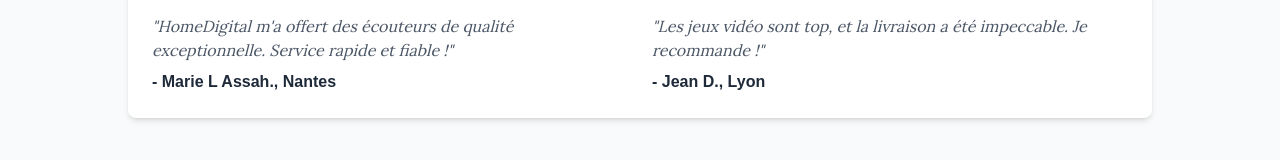
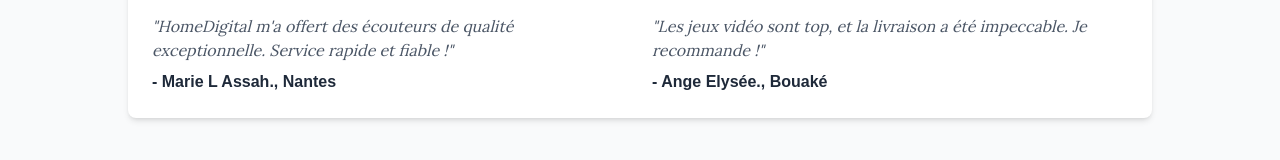
Before and after one commit to benjaminassah328-lgtm/home-digital, a Next.js app: page /Apropos in a window 1280 px wide. Shown: the part 1310-1470 px from the top of the page. Built offline with nearby package versions, Linux system fonts and the light colour scheme.

Commit message:
Mis à jour de la page A propos de la section temoignage2

```diff
--- a/components/APropos/Infos.tsx
+++ b/components/APropos/Infos.tsx
@@ -188,7 +188,7 @@
                             <p className="text-gray-600 font-lora italic mb-2">
                                 "Les jeux vidéo sont top, et la livraison a été impeccable. Je recommande !"
                             </p>
-                            <p className="text-gray-800 font-bold">- Jean D., Lyon</p>
+                            <p className="text-gray-800 font-bold">- Ange Elysée., Bouaké</p>
                         </motion.div>
                     </div>
                 </motion.div>
```
